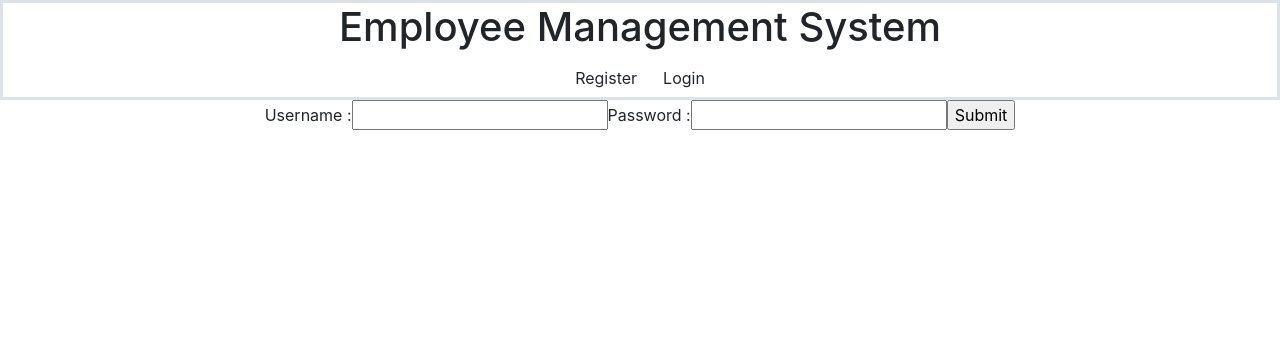
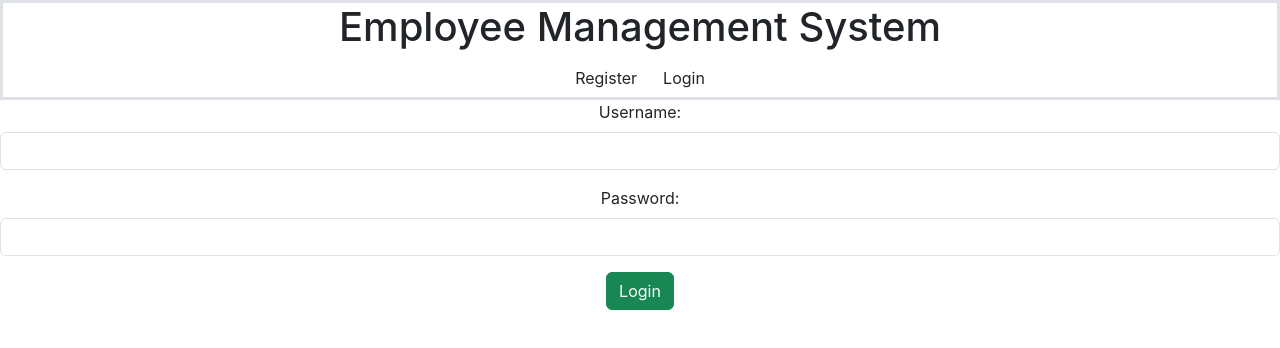
Before and after one commit to minjaash/employee-management-system, a React (Create React App) app in the folder employee-management-system/: page /login in a window 1280 px wide. Shown: the top 348 px of the page. Built offline with nearby package versions, Linux system fonts and the light colour scheme; no server answers; the HTML template or start-up script is replaced by a standard one.

Commit message:
improving edit and delete

```diff
--- a/employee-management-system/package.json
+++ b/employee-management-system/package.json
@@ -10,6 +10,7 @@
     "bcrypt": "^5.1.1",
     "bootstrap": "^5.3.3",
     "cors": "^2.8.5",
+    "jwt-decode": "^4.0.0",
     "react": "^18.3.1",
     "react-dom": "^18.3.1",
     "react-router-dom": "^6.27.0",
--- a/employee-management-system/src/components/Edit.jsx
+++ b/employee-management-system/src/components/Edit.jsx
@@ -1,116 +1,126 @@
 import axios from 'axios';
-import React, { useEffect, useState } from 'react'
+import React, { useEffect, useState } from 'react';
 import { useNavigate, useParams } from 'react-router-dom';
+
 const Edit = () => {
-  const {id}=useParams();
+  const { id } = useParams();
+  const URI = process.env.REACT_APP_API_URL;
+  const navigate = useNavigate();
 
+  const [values, setValues] = useState({
+    uname: "",
+    email: "",
+    password: "",
+    jobTitle: "",
+    hireDate: "",
+    department: "",
+    contact: ""
+  });
 
+  const [originalUser, setOriginalUser] = useState({ _id: "", uname: "" });
 
-  const URI= process.env.REACT_APP_API_URL;
-
-  const navigate=useNavigate()
-
-  const[values,setValues]=useState({uname:"",email:"",password:"",jobTitle:"",hireDate:Date,department:"",contact:"" })
-  useEffect(()=>{
-    const token=localStorage.getItem('user')
-    axios({
-        method:'post',
-        url:URI+"/Employee",
-        data:{
-          id:id
-        }
+  useEffect(() => {
+    const token = localStorage.getItem('user');
+    if (!token) {
+      navigate('/login');
+      return;
     }
 
-    )
-    .then(res=>{
-      console.log("edit values",res)
-     setValues(res.data)
-     console.log(values)
-    }).catch(err=>console.log("error occured"))
-  },[])
+    // Fetch employee details
+    axios.post(`${URI}/Employee`, { id })
+      .then(res => {
+        setValues(res.data);
+        setOriginalUser({ _id: res.data._id, uname: res.data.uname });
+      })
+      .catch(err => console.log("Error fetching employee", err));
+  }, [id, navigate, URI]);
 
+  const changeHandler = (event) => {
+    const { name, value } = event.target;
+    setValues({ ...values, [name]: value });
+  }
 
-  const changeHandler=(event)=>{
-    const {name,value}=event.target;
-     setValues({...values,[name]:value})
+  const submitHandler = (event) => {
+    event.preventDefault();
+
+    axios.post(`${URI}/update`, values)
+      .then(res => {
+        console.log("Employee updated", res.data);
+
+        const loggedInUserId = localStorage.getItem("userId"); // store this on login
+
+        if (loggedInUserId === originalUser._id) {
+          // User updated their own profile
+          localStorage.setItem("userData", JSON.stringify(values)); // <-- Update localStorage
+          alert("Your profile has been updated!");
+          navigate('/profile', { replace: true });
+        } else {
+          // Navigating back to employee list
+          navigate('/profile/employeeList');
         }
- const submitHandler=(event)=>{
-  event.preventDefault();
-  console.log(values)
-   axios.post(URI + "/update",values)
-   .then(res=>{
-    console.log("dbres", res)
+      })
+      .catch(err => console.error("Error updating employee", err));
+  }
 
-
-     setTimeout(() => {
-        navigate('/profile/employeeList');
-      }, 1500);
-
-   })
-   .catch(error=>console.error(error.message))
-
-
-
-
-
-
-}
   return (
     <div>
-    Edit
+      <h3>Edit Employee</h3>
       <hr />
       <form onSubmit={submitHandler}>
 
         <div className="mb-3 row">
-        <label for="name" className="col-sm-2 col-form-label" >name</label>{changeHandler}
+          <label htmlFor="name" className="col-sm-2 col-form-label">Name</label>
           <div className="col-sm-10">
-        <input type="text" className="form-control" name='uname' id="name" value={values.uname} onChange={changeHandler}/>
+            <input type="text" className="form-control" name='uname' id="name" value={values.uname} onChange={changeHandler} />
           </div>
         </div>
+
         <div className="mb-3 row">
-        <label for="email" className="col-sm-2 col-form-label">email</label>
+          <label htmlFor="email" className="col-sm-2 col-form-label">Email</label>
           <div className="col-sm-10">
-        <input type="email" className="form-control" name="email" id="email" value={values.email} onChange={changeHandler}/>
+            <input type="email" className="form-control" name="email" id="email" value={values.email} onChange={changeHandler} />
           </div>
         </div>
+
         <div className="mb-3 row">
-        <label for="Password" className="col-sm-2 col-form-label">Password</label>
+          <label htmlFor="Password" className="col-sm-2 col-form-label">Password</label>
           <div className="col-sm-10">
-        <input type="password" className="form-control" name="password" id="Password" value={values.password} onChange={changeHandler}/>
+            <input type="password" className="form-control" name="password" id="Password" value={values.password} onChange={changeHandler} />
           </div>
         </div>
+
         <div className="mb-3 row">
-        <label for="jobTitle" className="col-sm-2 col-form-label">jobTitle</label>
+          <label htmlFor="jobTitle" className="col-sm-2 col-form-label">Job Title</label>
           <div className="col-sm-10">
-        <input type="text" className="form-control" name="jobTitle" id="jobTitle" value={values.jobTitle} onChange={changeHandler}/>
+            <input type="text" className="form-control" name="jobTitle" id="jobTitle" value={values.jobTitle} onChange={changeHandler} />
           </div>
         </div>
+
         <div className="mb-3 row">
-        <label for="hireDate" className="col-sm-2 col-form-label">hireDate</label>
+          <label htmlFor="hireDate" className="col-sm-2 col-form-label">Hire Date</label>
           <div className="col-sm-10">
-        <input type="date" className="form-control" name="hireDate" id="hireDate" value={values.hireDate} onChange={changeHandler}/>
+            <input type="date" className="form-control" name="hireDate" id="hireDate" value={values.hireDate} onChange={changeHandler} />
           </div>
         </div>
+
         <div className="mb-3 row">
-        <label for="department" className="col-sm-2 col-form-label">department</label>
+          <label htmlFor="department" className="col-sm-2 col-form-label">Department</label>
           <div className="col-sm-10">
-        <input type="text" className="form-control" name='department' id="department" value={values.department} onChange={changeHandler}/>
+            <input type="text" className="form-control" name='department' id="department" value={values.department} onChange={changeHandler} />
           </div>
         </div>
+
         <div className="mb-3 row">
-        <label for="contact" className="col-sm-2 col-form-label">contact</label>
+          <label htmlFor="contact" className="col-sm-2 col-form-label">Contact</label>
           <div className="col-sm-10">
-        <input type="text" className="form-control"  name="contact" id="contact" value={values.contact} onChange={changeHandler}/>
+            <input type="text" className="form-control" name="contact" id="contact" value={values.contact} onChange={changeHandler} />
           </div>
         </div>
-     <button type='submit' className='btn btn-success'>submit</button>
+
+        <button type='submit' className='btn btn-success'>Submit</button>
       </form>
+    </div>
+  );
+}
 
-</div>
-
-)}
-
-
-
-
-export default Edit
+export default Edit;
--- a/employee-management-system/src/components/Login.jsx
+++ b/employee-management-system/src/components/Login.jsx
@@ -1,48 +1,78 @@
-import axios from 'axios'
-import React, { useState } from 'react'
-import { useNavigate } from 'react-router-dom'
+import axios from 'axios';
+import React, { useState } from 'react';
+import { useNavigate } from 'react-router-dom';
 
 const Login = () => {
-  const navigate=useNavigate()
+  const navigate = useNavigate();
+  const URI = process.env.REACT_APP_API_URL;
 
-  const URI= process.env.REACT_APP_API_URL;
+  const [values, setValues] = useState({ uname: "", password: "" });
 
-  const[values,setValues]=useState({uname:"",password:""})
-  const changeHandler=(event)=>{
-    const{name,value}=event.target
-    setValues({...values,[name]:value})
+  const changeHandler = (event) => {
+    const { name, value } = event.target;
+    setValues({ ...values, [name]: value });
   }
-  const submitHandler=(event)=>{
-      event.preventDefault()
-      axios.post(URI+"/Login",values)
-      .then(res=>{
-        console.log("login response",res)
-        if(!(localStorage.getItem("user")==="undefined")&&localStorage.getItem("user")===res.data.token){
 
-          navigate("/profile")
-         }
-         else{
-          console.log((res.data.token))
-          localStorage.setItem("user", res.data.token)
-          navigate("/profile")
-         }
-        // localStorage.setItem("user",res.data.token)
-        // navigate("/profile")
+  const submitHandler = (event) => {
+    event.preventDefault();
+
+    axios.post(`${URI}/Login`, values)
+      .then(res => {
+        const token = res.data.token;
+        if (!token) {
+          console.log("Login failed");
+          return;
+        }
+
+        // Store token
+        localStorage.setItem("user", token);
+
+        // Fetch logged-in user data to get _id and full info
+        axios.post(`${URI}/userData`, {}, {
+          headers: { Authorization: `Bearer ${token}` }
+        })
+        .then(res2 => {
+          const userData = res2.data;
+          localStorage.setItem("userId", userData._id);       // store user id
+          localStorage.setItem("userData", JSON.stringify(userData)); // optional: store full user info
+          navigate("/profile");
+        })
+        .catch(err => console.log("Error fetching user data", err));
       })
-      .catch(err=>console.log("error in login",err))
+      .catch(err => console.log("Error in login", err));
   }
+
   return (
     <div>
-      <form action="" onSubmit={submitHandler}>
-      <label >Username :</label>
-      <input type="text" id="username" name="uname" onChange={changeHandler} ></input>
-      <label >Password :</label>
-      <input type="password" id="password" name="password" onChange={changeHandler} />
-      <input className='bg-uccess' type="submit"></input>
+      <form onSubmit={submitHandler}>
+        <div className="mb-3">
+          <label htmlFor="username" className="form-label">Username:</label>
+          <input
+            type="text"
+            id="username"
+            name="uname"
+            className="form-control"
+            onChange={changeHandler}
+            required
+          />
+        </div>
+
+        <div className="mb-3">
+          <label htmlFor="password" className="form-label">Password:</label>
+          <input
+            type="password"
+            id="password"
+            name="password"
+            className="form-control"
+            onChange={changeHandler}
+            required
+          />
+        </div>
+
+        <button type="submit" className="btn btn-success">Login</button>
       </form>
-
     </div>
-  )
+  );
 }
 
-export default Login
+export default Login;
--- a/employee-management-system/src/components/Profile.jsx
+++ b/employee-management-system/src/components/Profile.jsx
@@ -33,7 +33,7 @@ const Profile = () => {
       // })
       // .catch(err=>console.log("user not found"))
     }
-  },[location.pathname,userData])//location.pathname,userData for refetching everytime url changes from profile to edit or delete.
+  },[location.pathname])//location.pathname,userData for refetching everytime url changes from profile to edit or delete.
 
   const clickHandler=()=>{
     localStorage.removeItem("user")
```
Also changed, not shown: employee-management-system/src/components/Delete.jsx (+8 -1 lines), 1 other file (tests, documents, lock files or other folders). Lines whose indentation alone changed are shown as unchanged.
